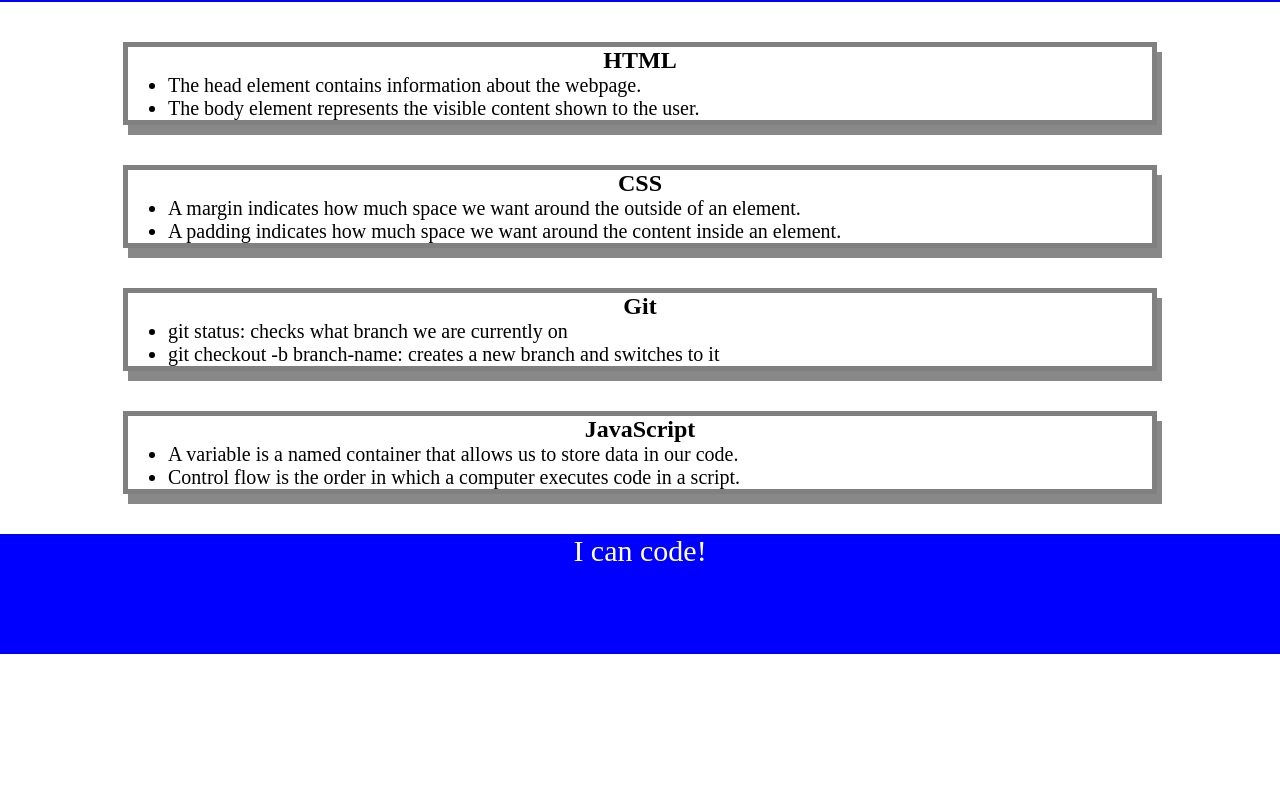
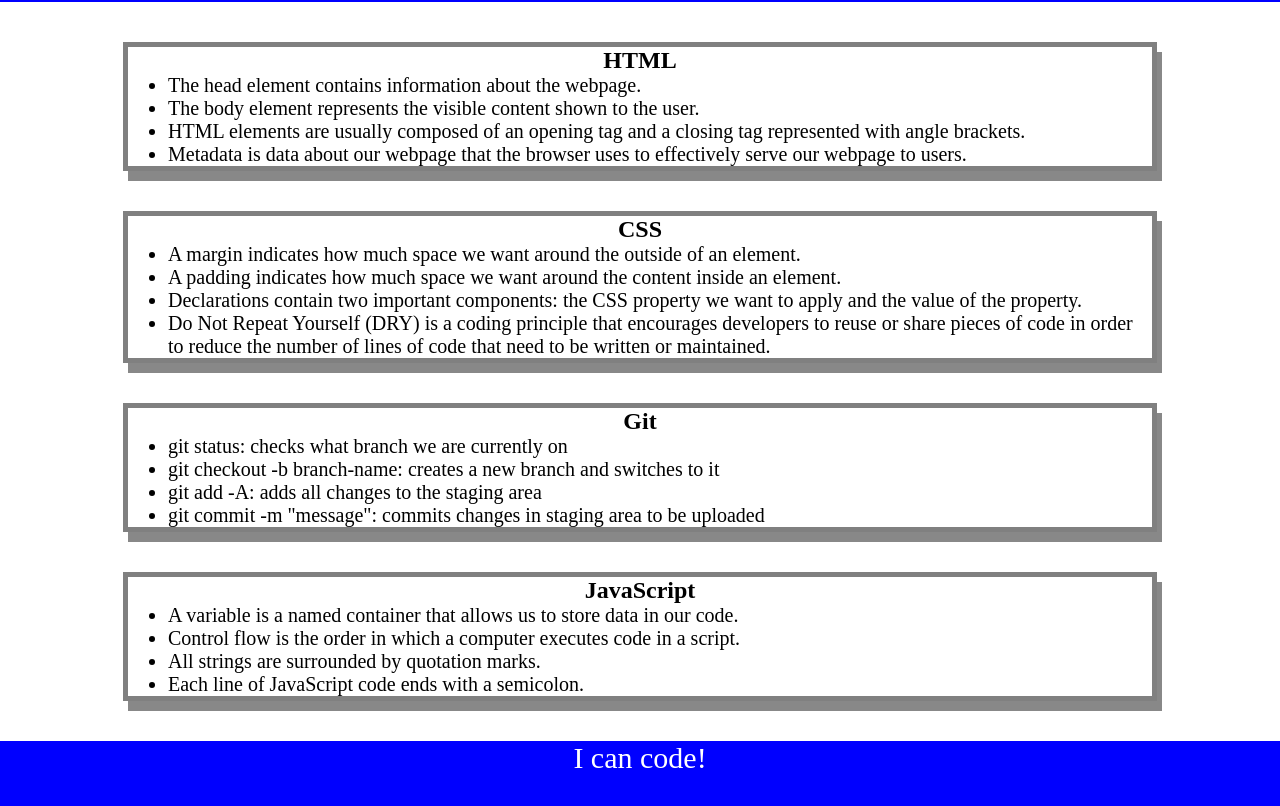
Before and after one commit to jsalexan/psg2, a plain HTML site: page index.html in a window 1280 px wide. Shown: the part 118-924 px from the top of the page. Before the commit the page ends 800 px from the top, so only its background shows below. Drawn offline with Linux system fonts and the light colour scheme.

Commit message:
Adding more notes

```diff
--- a/index.html
+++ b/index.html
@@ -22,6 +22,8 @@
         <ul>
           <li>The head element contains information about the webpage.</li>
           <li>The body element represents the visible content shown to the user.</li>
+          <li>HTML elements are usually composed of an opening tag and a closing tag represented with angle brackets.</li>
+          <li>Metadata is data about our webpage that the browser uses to effectively serve our webpage to users.</li>
         </ul>
       </section>
 
@@ -30,6 +32,8 @@
         <ul>
           <li>A margin indicates how much space we want around the outside of an element.</li>
           <li>A padding indicates how much space we want around the content inside an element.</li>
+          <li>Declarations contain two important components: the CSS property we want to apply and the value of the property.</li>
+          <li>Do Not Repeat Yourself (DRY) is a coding principle that encourages developers to reuse or share pieces of code in order to reduce the number of lines of code that need to be written or maintained.</li>
         </ul>
       </section>
 
@@ -38,6 +42,8 @@
         <ul>
           <li>git status: checks what branch we are currently on</li>
           <li>git checkout -b branch-name: creates a new branch and switches to it</li>
+          <li>git add -A: adds all changes to the staging area</li>
+          <li>git commit -m "message": commits changes in staging area to be uploaded</li>
         </ul>
       </section>
 
@@ -46,6 +52,8 @@
         <ul>
           <li>A variable is a named container that allows us to store data in our code.</li>
           <li>Control flow is the order in which a computer executes code in a script.</li>
+          <li>All strings are surrounded by quotation marks.</li>
+          <li>Each line of JavaScript code ends with a semicolon.</li>
         </ul>
       </section>
     </main>
```
